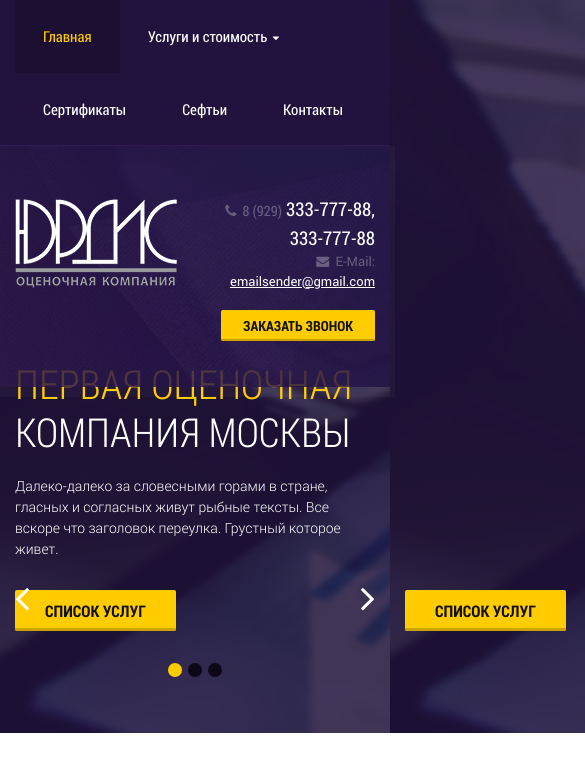
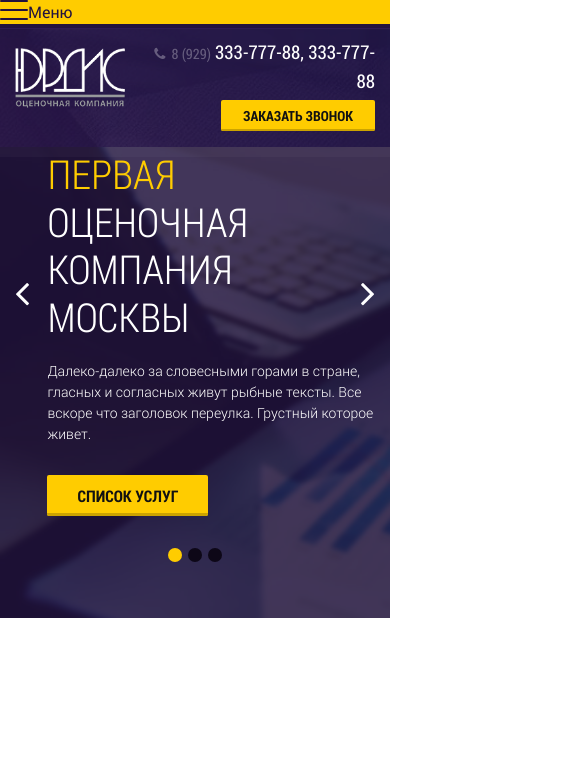
Before and after one commit to MrrGoodCat/Jedi-6, a website: page app/index.html in a window 390 px wide. Shown: the top 772 px of the page, 585 px wide, since content can reach past the window. Drawn offline with Linux system fonts and the light colour scheme.

Commit message:
Responsive Menu start

```diff
--- a/app/index.html
+++ b/app/index.html
@@ -45,9 +45,14 @@
 <body class="ishome">
 
 	<header class="main-head">
+
+		<div class="mobile-mnu">
+			<a href="#" class="toggle-mnu hidden-lg"><span></span></a><span>Меню</span>
+		</div>
+
 		<nav class="top-line">
 			<div class="container">
-				<ul class="sf-menu">
+				<ul class="sf-menu hidden-sm hidden-xs">
 					<li class="active"><a href="#">Главная</a></li>
 					<li>
 						<a href="#">Услуги и стоимость <i class="fa fa-caret-down" aria-hidden="true"></i></a>
@@ -73,7 +78,7 @@
 			<div class="container">
 				<div class="top-pannel-content">
 					<div class="row">
-						<div class="col-md-2 col-sm-6 col-xs-6">
+						<div class="col-md-2 col-sm-6 col-xs-4">
 
 							<a href="#" class="logo"><img src="img/logo.png" alt="Юрдис"></a>
 
@@ -99,10 +104,10 @@
 							</div>
 
 						</div>
-						<div class="col-md-3 col-sm-6 col-xs-6">
+						<div class="col-md-3 col-sm-6 col-xs-8">
 							<div class="text-right">
 								<div class="top-phone"><span><i class="fa fa-phone" aria-hidden="true"></i> 8 (929)</span> 333-777-88, 333-777-88</div>
-								<div class="top-email"><span><i class="fa fa-envelope" aria-hidden="true"></i> E-Mail:</span> <a href="mailto:emailsender@gmail.com">emailsender@gmail.com</a></div>
+								<div class="top-email hidden-sm hidden-xs"><span><i class="fa fa-envelope" aria-hidden="true"></i> E-Mail:</span> <a href="mailto:emailsender@gmail.com">emailsender@gmail.com</a></div>
 								<div class="top-button">
 									<a href="#" class="button button-small">Заказать звонок</a>
 								</div>
@@ -134,7 +139,7 @@
 					<div class="slide-content">
 						<div class="container">
 							<div class="row">
-								<div class="col-md-10 col-sm-9 col-sm-offset-1">
+								<div class="col-md-10 col-sm-9 col-xs-offset-1">
 									<div class="row">
 										<div class="col-md-6">
 											<h2>Первая оценочная <br>компания Москвы</h2>
@@ -160,10 +165,10 @@
 					<div class="slide-content">
 						<div class="container">
 							<div class="row">
-								<div class="col-md-10 col-sm-9 col-sm-offset-1">
+								<div class="col-md-10 col-sm-9 col-xs-offset-1">
 									<div class="row">
 										<div class="col-md-6">
-											<h2>Первая оценочная компания Москвы</h2>
+											<h2>Первая оценочная <br>компания Москвы</h2>
 											<p>Далеко-далеко за словесными горами в стране, гласных и согласных живут рыбные тексты. Все вскоре что заголовок переулка. Грустный которое живет.</p>
 											<a href="#" class="button">Список услуг</a>
 										</div>
@@ -186,10 +191,10 @@
 					<div class="slide-content">
 						<div class="container">
 							<div class="row">
-								<div class="col-md-10 col-sm-9 col-sm-offset-1">
+								<div class="col-md-10 col-sm-9 col-xs-offset-1">
 									<div class="row">
 										<div class="col-md-6">
-											<h2>Первая оценочная компания Москвы</h2>
+											<h2>Первая оценочная <br>компания Москвы</h2>
 											<p>Далеко-далеко за словесными горами в стране, гласных и согласных живут рыбные тексты. Все вскоре что заголовок переулка. Грустный которое живет.</p>
 											<a href="#" class="button">Список услуг</a>
 										</div>
--- a/app/js/common.js
+++ b/app/js/common.js
@@ -20,6 +20,13 @@ $(function() {
   });
   $('.prev').on('click', function () {
       owl.trigger('prev.owl.carousel', [500]);
+  });
+
+  $(".mobile-mnu").click(function() {
+  	var thiss = $(this).find(".toggle-mnu")
+  	thiss.toggleClass("on");
+  	$(".main-mnu").slideToggle();
+  	return false;
   });
 
   // $(".slider").owlCarousel({
--- a/sass/_media.sass
+++ b/sass/_media.sass
@@ -16,7 +16,27 @@
 
 /* Medium Devices, Desktops */
 @media only screen and (max-width : 992px)
-	/**/
+	.top-pannel
+		padding: 10px 0 20px 0
+
+	.logo
+		img
+			width: 100px
+			margin-top: 6px
+
+	.top-button
+		margin-top: 8px
+	.slider-wrap
+			.slider-nav
+				div
+					top: 115px
+
+	.slider
+		.slide
+			padding-top: 100px
+		.slide-content
+			padding-top: 30px
+
 
 
 /* Small Devices, Tablets */
@@ -46,9 +66,17 @@
 
 /* Extra Small Devices, Phones */
 @media only screen and (max-width : 480px)
-	/**/
-
-
+	.logo
+		img
+			width: 110px
+			max-width: 110px
+	.slider-wrap
+			.slider-nav
+				div
+					top: 115px
+	.slider
+		.slide-content
+			padding-top: 50px
 /* Custom, iPhone Retina */
 @media only screen and (max-width : 320px)
 	/**/
--- a/sass/header.sass
+++ b/sass/header.sass
@@ -229,6 +229,7 @@ h1, h2, h3, h4, h5, h6, .button
 	position: absolute
 	top: 0
 	width: 100%
+	overflow-x: hidden
 	.owl-dots
 		position: absolute
 		bottom: 50px
@@ -312,3 +313,49 @@ h1, h2, h3, h4, h5, h6, .button
 	transform: scale(.8)
 	transition: all 1s
 	transition-delay: .25s
+
+// mobile-menu
+.toggle-mnu
+	display: block
+	width: 28px
+	height: 28px
+	float: left
+
+	span:after, span:before
+		content: ""
+		position: absolute
+		left: 0
+		top: 9px
+
+	span:after
+		top: 18px
+
+	span
+		position: relative
+		display: block
+
+	span, span:after, span:before
+		width: 100%
+		height: 2px
+		background-color: $main-color
+		transition: all 0.3s
+		backface-visibility: hidden
+		border-radius: 2px
+
+	&.on span
+		background-color: transparent
+
+	&.on span:before
+		transform: rotate(45deg) translate(-1px, 0px)
+
+	&.on span:after
+		transform: rotate(-45deg) translate(6px, -7px)
+
+.mobile-mnu
+	color: $main-color
+	background-color: $accent-color
+	cursor: pointer
+	position: relative
+	z-index: 2
+	span
+		display: block
```
Also changed, not shown: app/css/header.min.css, app/css/main.min.css.
